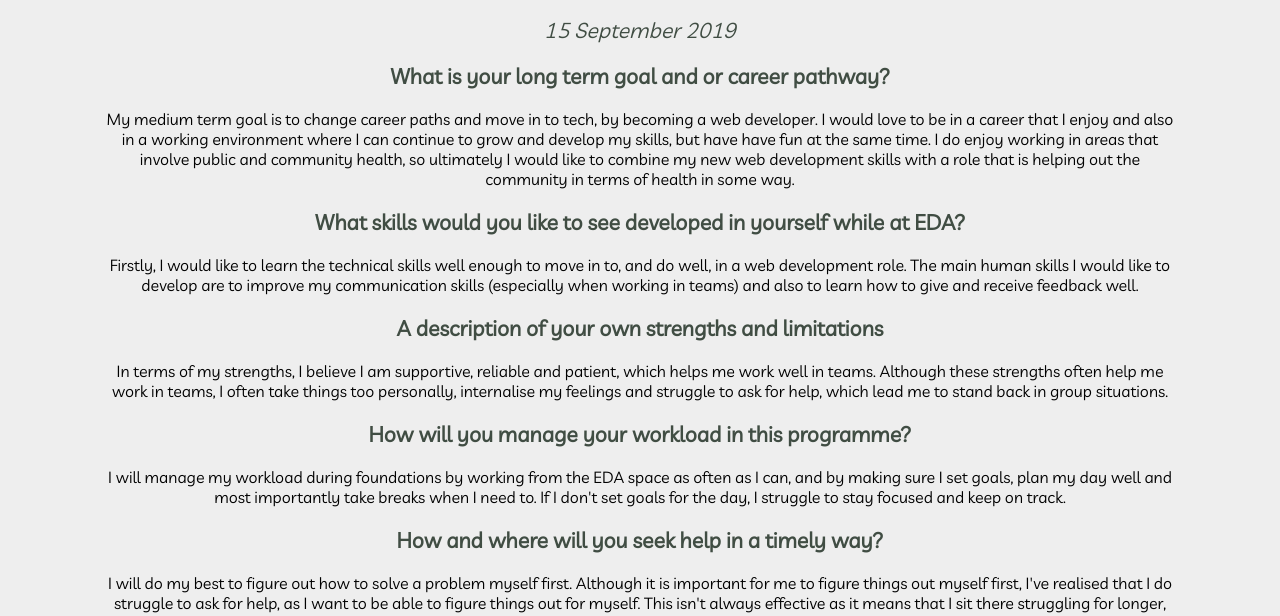
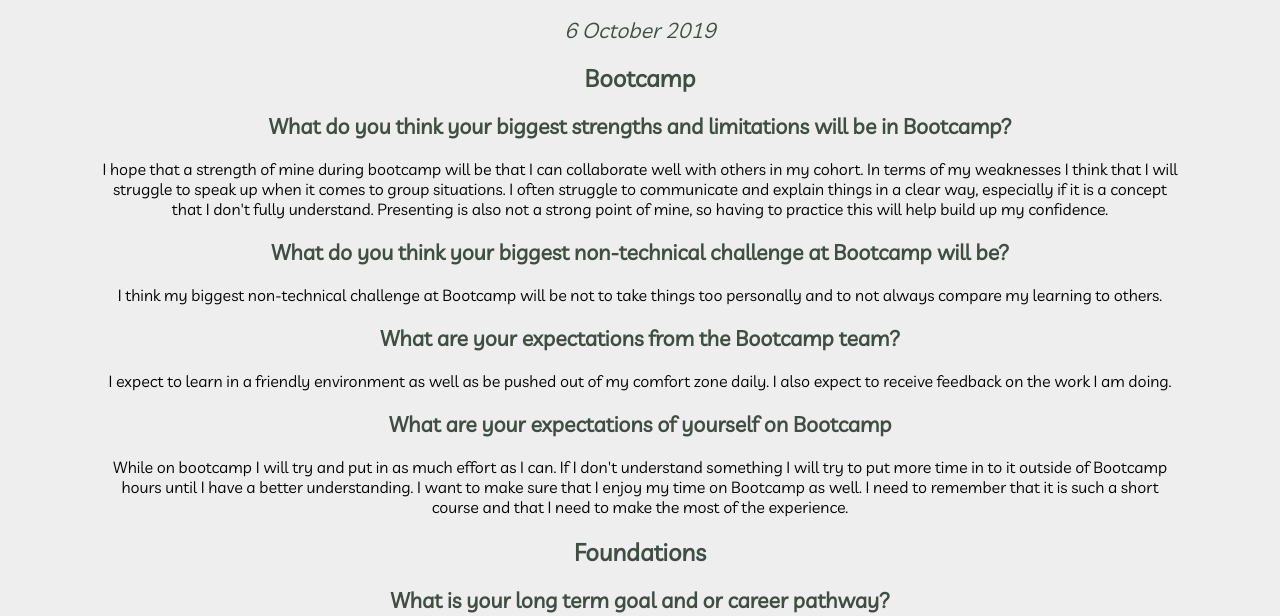
Before and after one commit to caitlin-potter/caitlin-potter.github.io, a plain HTML site: page blog/sprint2-cultural.html in a window 1280 px wide. Shown: the part 151-767 px from the top of the page. Drawn offline with Linux system fonts and the light colour scheme.

Commit message:
update learning plan for bootcamp

```diff
--- a/blog/sprint2-cultural.html
+++ b/blog/sprint2-cultural.html
@@ -25,37 +25,91 @@
         <div id="main">
             <section class="blog-post">
                 <h1 class="blog-title1">Learning Plan</h1>
-                <h3 class="blog-title3"><em>15 September 2019</em></h3>
+                <h3 class="blog-title3"><em>6 October 2019</em></h3>
 
                 <div>
+                    <h3 class="blog-title2"><strong>Bootcamp</strong></h3>
+                    <h3 class="blog-title3"><strong>What do you think your biggest strengths and limitations will be in
+                            Bootcamp?</strong></h3>
+                    <p>
+                        I hope that a strength of mine during bootcamp will be that I can collaborate well with others
+                        in my cohort.
+                        In terms of my weaknesses I think that I will struggle to speak up when it comes to group
+                        situations. I often struggle to communicate and explain things in a clear way,
+                        especially if it is a concept that I don't fully understand. Presenting is also not a strong
+                        point of mine, so having to practice this will help build up my confidence.
+                    </p>
+
+                    <h3 class="blog-title3"><strong>What do you think your biggest non-technical challenge at Bootcamp
+                            will be?</strong></h3>
+                    <p>
+                        I think my biggest non-technical challenge at Bootcamp will be not to take things too personally
+                        and to not always compare my learning to others.
+                    </p>
+
+                    <h3 class="blog-title3"><strong>What are your expectations from the Bootcamp team?</strong></h3>
+                    <p>
+                        I expect to learn in a friendly environment as well as be pushed out of my comfort zone daily. I
+                        also expect to receive feedback on the work I am doing.
+                    </p>
+
+                    <h3 class="blog-title3"><strong>What are your expectations of yourself on Bootcamp</strong></h3>
+                    <p>
+                        While on bootcamp I will try and put in as much effort as I can. If I don't understand something
+                        I will try to put more time in to it outside of Bootcamp hours until I have a better
+                        understanding.
+                        I want to make sure that I enjoy my time on Bootcamp as well. I need to remember that it is such
+                        a short course and that I need to make the most of the experience.
+                    </p>
+                </div>
+
+                <div>
+                    <h3 class="blog-title2"><strong>Foundations</strong></h3>
                     <h3 class="blog-title3"><strong>What is your long term goal and or career pathway?</strong></h3>
                     <p>My medium term goal is to change career paths and move in to tech, by becoming a web developer.
-                    I would love to be in a career that I enjoy and also in a working environment where I can continue to grow and develop my skills, but have have fun at the same time.
-                    I do enjoy working in areas that involve public and community health, so ultimately I would like to combine my new web development skills with a role that is helping out the community in terms of health in some way.
+                        I would love to be in a career that I enjoy and also in a working environment where I can
+                        continue to grow and develop my skills, but have have fun at the same time.
+                        I do enjoy working in areas that involve public and community health, so ultimately I would like
+                        to combine my new web development skills with a role that is helping out the community in terms
+                        of health in some way.
                     </p>
 
-                    <h3 class="blog-title3"><strong>What skills would you like to see developed in yourself while at EDA?</strong></h3>
-                    <p>Firstly, I would like to learn the technical skills well enough to move in to, and do well, in a web development role.
-                    The main human skills I would like to develop are to improve my communication skills (especially when working in teams) and also to learn how to give and receive feedback well.
+                    <h3 class="blog-title3"><strong>What skills would you like to see developed in yourself while at
+                            EDA?</strong></h3>
+                    <p>Firstly, I would like to learn the technical skills well enough to move in to, and do well, in a
+                        web development role.
+                        The main human skills I would like to develop are to improve my communication skills (especially
+                        when working in teams) and also to learn how to give and receive feedback well.
                     </p>
 
                     <h3 class="blog-title3"><strong>A description of your own strengths and limitations</strong></h3>
-                    <p>In terms of my strengths, I believe I am supportive, reliable and patient, which helps me work well in teams.
-                    Although these strengths often help me work in teams, I often take things too personally, internalise my feelings and struggle to ask for help, which lead me to stand back in group situations.</p>
+                    <p>In terms of my strengths, I believe I am supportive, reliable and patient, which helps me work
+                        well in teams.
+                        Although these strengths often help me work in teams, I often take things too personally,
+                        internalise my feelings and struggle to ask for help, which lead me to stand back in group
+                        situations.</p>
 
                     <h3 class="blog-title3"><strong>How will you manage your workload in this programme?</strong></h3>
-                    <p>I will manage my workload during foundations by working from the EDA space as often as I can, and by making sure I set goals, plan my day well and most importantly take breaks when I need to.
+                    <p>I will manage my workload during foundations by working from the EDA space as often as I can, and
+                        by making sure I set goals, plan my day well and most importantly take breaks when I need to.
                         If I don't set goals for the day, I struggle to stay focused and keep on track.
                     </p>
 
                     <h3 class="blog-title3"><strong>How and where will you seek help in a timely way?</strong></h3>
-                    <p>I will do my best to figure out how to solve a problem myself first. Although it is important for me to figure things out myself first,
-                    I've realised that I do struggle to ask for help, as I want to be able to figure things out for myself. This isn't always effective as it means that I sit there struggling for longer,
-                    ultimately wasting time, when I should just reach out to my peers. I need to keep reminding myself that we are all on a learning journey together, and it's fine if it takes me longer than others.                 </p>
+                    <p>I will do my best to figure out how to solve a problem myself first. Although it is important for
+                        me to figure things out myself first,
+                        I've realised that I do struggle to ask for help, as I want to be able to figure things out for
+                        myself. This isn't always effective as it means that I sit there struggling for longer,
+                        ultimately wasting time, when I should just reach out to my peers. I need to keep reminding
+                        myself that we are all on a learning journey together, and it's fine if it takes me longer than
+                        others. </p>
 
                     <h3 class="blog-title3"><strong>What do you expect from the facilitation team?</strong></h3>
-                    <p>I expect support and guidance from the facilitation team where necessary, so I know if I am on the right track. The team has been great so far, and have already provided me with support and guidance.
-                    I would also appreciate any feedback that will help me grow both my technical and human skills.</p>
+                    <p>I expect support and guidance from the facilitation team where necessary, so I know if I am on
+                        the right track. The team has been great so far, and have already provided me with support and
+                        guidance.
+                        I would also appreciate any feedback that will help me grow both my technical and human skills.
+                    </p>
                 </div>
                 <br>
                 <br>
@@ -66,7 +120,8 @@
 
 <div>
     <footer id="blog-footer">
-                <a href="https://github.com/caitlin-potter" target="_blank"><img id="github-logo" src="../images/GitHub-logo.png" alt="Github-logo"></a>
+        <a href="https://github.com/caitlin-potter" target="_blank"><img id="github-logo"
+                src="../images/GitHub-logo.png" alt="Github-logo"></a>
     </footer>
 </div>
 
--- a/styles/main.css
+++ b/styles/main.css
@@ -98,7 +98,7 @@ html, body {
 }
 
 .blog-title2 {
-  font-size: 16pt;
+  font-size: 18pt;
   text-align: center;
   font-weight: bold;
   color:  rgb(64, 77, 67);
```
Lines whose indentation alone changed are shown as unchanged.
